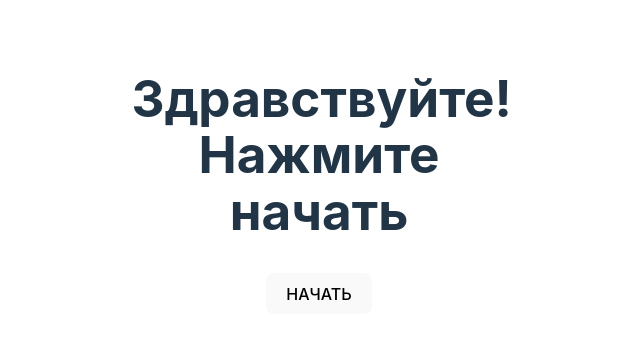
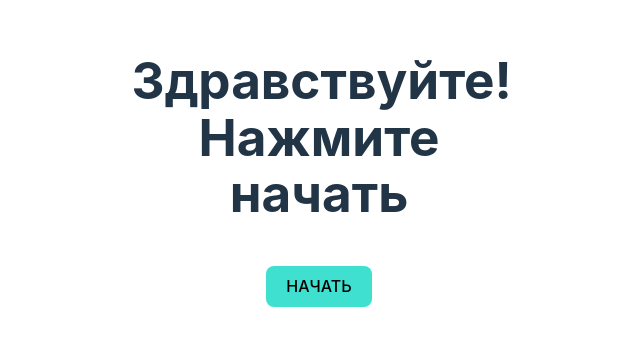
Before and after one commit to KimYevgeniy/consumerTest, a React (Vite) app: page / in a window 1280 px wide. Shown: the part 225-570 px from the top of the page, without its empty margins (321-961 px from the left). Built offline with nearby package versions, Linux system fonts and the light colour scheme.

Commit message:
fix: slow load

```diff
--- a/src/App.jsx
+++ b/src/App.jsx
@@ -11,7 +11,7 @@ function App() {
   };
 
   const handleGoBackClick = () => {
-    setShowContent(!confirm("Press a button!\nEither OK or Cancel."));
+    setShowContent(!confirm("Хотите вернуться назад?\nОк или Отмена."));
   };
 
   return (
--- a/src/components/ContentPage.jsx
+++ b/src/components/ContentPage.jsx
@@ -1,11 +1,35 @@
 import React from "react";
-import { useState } from "react";
+import { useState, useEffect } from "react";
 
 import assets from "./assets";
 
 const ContentPage = ({ onGoBackClick }) => {
+  const [images, setImages] = useState(assets);
+
+  useEffect(() => {
+    const preloadImages = () => {
+      const loadedImages = [];
+      const imagePromises = assets.map((imageUrl) => {
+        return new Promise((resolve) => {
+          const img = new Image();
+          img.src = imageUrl;
+          img.onload = () => {
+            loadedImages.push(img);
+            resolve();
+          };
+        });
+      });
+
+      Promise.all(imagePromises).then(() => {
+        setImages(loadedImages);
+      });
+    };
+
+    preloadImages();
+  }, [assets]);
+
   const [randomImage, setRandomImage] = useState(null);
-  const [remainingImages, setRemainingImages] = useState(assets);
+  const [remainingImages, setRemainingImages] = useState(images);
   const [counter, setCounter] = useState(0);
 
   const moveToTop = () => {
@@ -42,7 +66,15 @@ const ContentPage = ({ onGoBackClick }) => {
         </div>
       )}
       {/* <button onClick={onGoBackClick}>Закончить</button> */}
-      <button onClick={pickRandomImage}>
+      <button
+        onClick={pickRandomImage}
+        style={{
+          marginTop: 10,
+          marginBottom: 25,
+          backgroundColor: "turquoise",
+          color: "black",
+        }}
+      >
         {counter === 0 ? "НАЧАТЬ" : "Следующая страница"}
       </button>
     </div>
```
